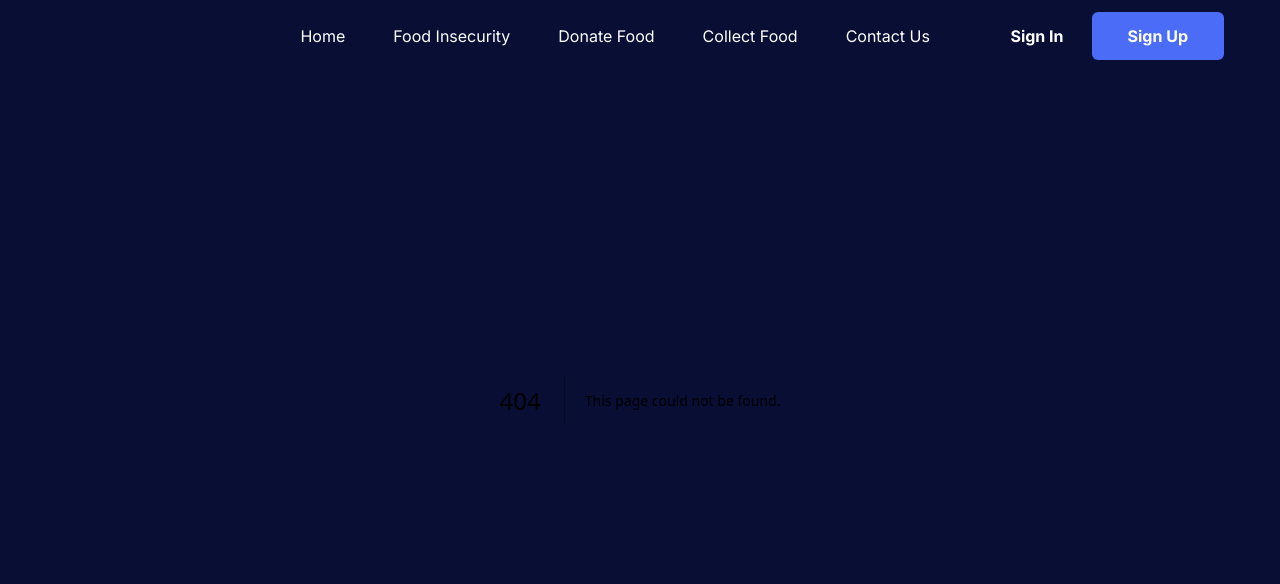
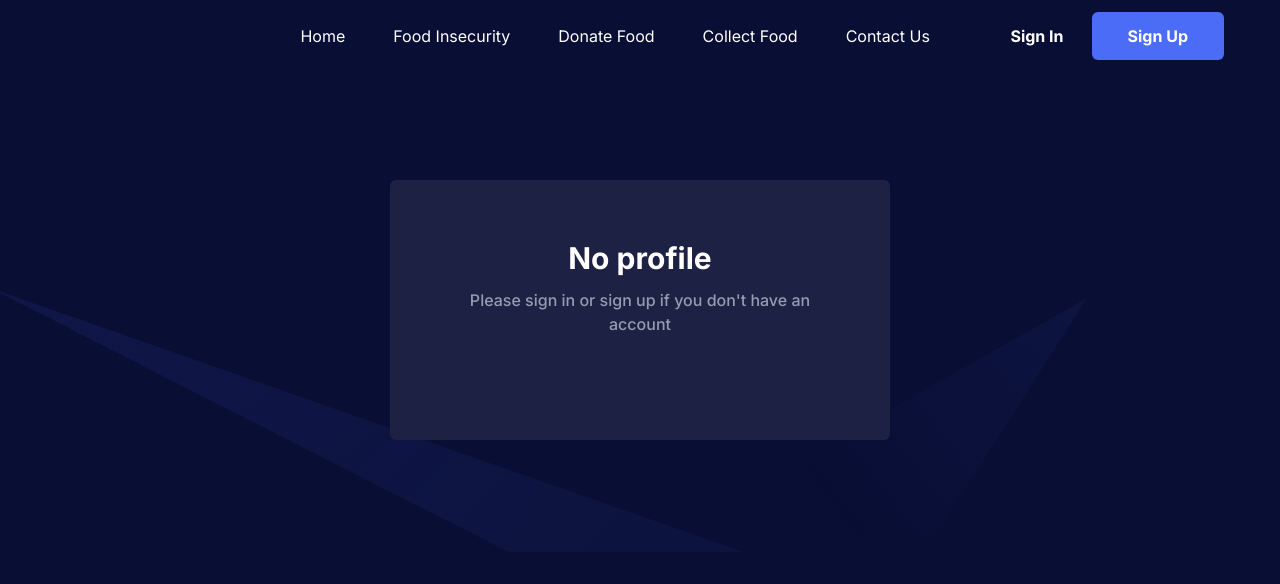
Before and after one commit to Joyceptt/fyp, a Next.js app: page /profile in a window 1280 px wide. Before the commit this address had no page. Shown: the top 584 px of the page. Built offline with nearby package versions, Linux system fonts and the light colour scheme.

Commit message:
feat: add signin/signup and profile page

```diff
--- a/app/collect-food/page.tsx
+++ b/app/collect-food/page.tsx
@@ -19,6 +19,7 @@ export interface CollectiblesProps {
 }
 
 const Collectible = ({ items, index } : { items : CollectiblesProps, index: number }) => {
+
   return (
     <Collapse
       title={items.location}
@@ -29,7 +30,7 @@ const Collectible = ({ items, index } : { items : CollectiblesProps, index: numb
         {items.items ? items.items.map((item, idx) => (
           <div key={idx} className="mr-2 max-w-xs bg-white border border-gray-200 rounded-lg shadow dark:bg-gray-800 dark:border-gray-700 ">
             <a>
-              <Image className="rounded-t-lg" src={item.image} alt="" height={200} width={385} style={{height: 200}} />
+              <Image className="rounded-t-lg" src={item.image ?? "/images/food/stock_food.avif"} alt="" height={200} width={385} style={{height: 200}} />
             </a>
             <div className="p-5">
               <a href="#">
--- /dev/null
+++ b/app/profile/page.tsx
@@ -0,0 +1,86 @@
+'use client'
+import { useContext } from "react";
+import { UserContext } from "../providers";
+
+const ProfilePage = () => {
+  const { user } = useContext(UserContext);
+
+  return (<>
+    <section className="relative z-10 overflow-hidden pt-36 pb-16 md:pb-20 lg:pt-[180px] lg:pb-28">
+      <div className="container">
+        <div className="-mx-4 flex flex-wrap">
+          <div className="w-full px-4">
+            <div className="mx-auto max-w-[500px] rounded-md bg-primary bg-opacity-5 py-10 px-6 dark:bg-dark sm:p-[60px]">
+              <h3 className="mb-3 text-center text-2xl font-bold text-black dark:text-white sm:text-3xl">
+                {user ? user.name : "No profile"}
+              </h3>
+              <p className="mb-11 text-center text-base font-medium text-body-color">
+                {user ? user.email : "Please sign in or sign up if you don't have an account"}
+              </p>
+            </div>
+          </div>
+        </div>
+      </div>
+      <div className="absolute top-0 left-0 z-[-1]">
+        <svg
+          width="1440"
+          height="969"
+          viewBox="0 0 1440 969"
+          fill="none"
+          xmlns="http://www.w3.org/2000/svg"
+        >
+          <mask
+            id="mask0_95:1005"
+            style={{ maskType: "alpha" }}
+            maskUnits="userSpaceOnUse"
+            x="0"
+            y="0"
+            width="1440"
+            height="969"
+          >
+            <rect width="1440" height="969" fill="#090E34" />
+          </mask>
+          <g mask="url(#mask0_95:1005)">
+            <path
+              opacity="0.1"
+              d="M1086.96 297.978L632.959 554.978L935.625 535.926L1086.96 297.978Z"
+              fill="url(#paint0_linear_95:1005)"
+            />
+            <path
+              opacity="0.1"
+              d="M1324.5 755.5L1450 687V886.5L1324.5 967.5L-10 288L1324.5 755.5Z"
+              fill="url(#paint1_linear_95:1005)"
+            />
+          </g>
+          <defs>
+            <linearGradient
+              id="paint0_linear_95:1005"
+              x1="1178.4"
+              y1="151.853"
+              x2="780.959"
+              y2="453.581"
+              gradientUnits="userSpaceOnUse"
+            >
+              <stop stopColor="#4A6CF7" />
+              <stop offset="1" stopColor="#4A6CF7" stopOpacity="0" />
+            </linearGradient>
+            <linearGradient
+              id="paint1_linear_95:1005"
+              x1="160.5"
+              y1="220"
+              x2="1099.45"
+              y2="1192.04"
+              gradientUnits="userSpaceOnUse"
+            >
+              <stop stopColor="#4A6CF7" />
+              <stop offset="1" stopColor="#4A6CF7" stopOpacity="0" />
+            </linearGradient>
+          </defs>
+        </svg>
+      </div>
+    </section>
+  </>
+);
+};
+
+export default ProfilePage;
--- a/app/providers.tsx
+++ b/app/providers.tsx
@@ -1,11 +1,25 @@
 "use client";
 
 import { ThemeProvider } from "next-themes";
+import { createContext, useState } from "react";
+
+interface User {
+  name: string;
+  email: string;
+};
+
+interface UserContextType {
+  user: User | null;
+  setUser: React.Dispatch<React.SetStateAction<User | null>>;
+}
+
+export const UserContext = createContext<UserContextType>({user: null, setUser: () => {}});
 
 export function Providers({ children }: { children: React.ReactNode }) {
+  const [user, setUser] = useState<User | null>(null);
   return (
     <ThemeProvider attribute="class" enableSystem={false} defaultTheme="dark">
-      {children}
+      <UserContext.Provider value={{user: user, setUser}}>{children}</UserContext.Provider>
     </ThemeProvider>
   );
 }
--- a/app/signin/page.tsx
+++ b/app/signin/page.tsx
@@ -1,7 +1,54 @@
+'use client'
 import Link from "next/link";
+import Cookies from "js-cookie"
+import { useContext, useState } from "react";
+import { useRouter } from "next/navigation";
+import { BeatLoader } from "react-spinners";
+import { UserContext } from "../providers";
 
 // Sign in Page
 const SigninPage = () => {
+  const router = useRouter();
+  const {setUser} = useContext(UserContext);
+  const [isLoading, setIsLoading] = useState<boolean>(false); // add loading state
+  const [isError, setIsError] = useState<boolean>(false);
+
+  const signIn = async (email: string, password: string) => {
+    const response = await fetch("/api/auth/signin", {
+      method: "POST",
+      headers: {
+        "Content-Type": "application/json",
+      },
+      body: JSON.stringify({ email, password }),
+    });
+
+    const data = await response.json();
+    setIsLoading(false);
+    if (response.status === 200) {
+      setIsError(false);
+      Cookies.set("token", `${data.name}:${data.email}`, { expires: 2 });
+      setUser({name: data.name, email: data.email});
+      setTimeout(() => {
+        router.push("/");
+      });
+    } else {
+      setIsError(true);
+      alert("Invalid email or password")
+    }
+  }
+
+  const handleSubmit = async (e) => {
+    setIsLoading(true);
+    e.preventDefault();
+    const form = e.target;
+    const formFields = form.elements;
+    const body = {
+      email: formFields.email.value,
+      password: formFields.password.value,
+    }
+    await signIn(body.email, body.password);
+  }
+
   return (
     <>
       <section className="relative z-10 overflow-hidden pt-36 pb-16 md:pb-20 lg:pt-[180px] lg:pb-28">
@@ -15,50 +62,15 @@ const SigninPage = () => {
                 <p className="mb-11 text-center text-base font-medium text-body-color">
                   Login to your account for a faster checkout.
                 </p>
-                {/* <button className="mb-6 flex w-full items-center justify-center rounded-md bg-white p-3 text-base font-medium text-body-color shadow-one hover:text-primary dark:bg-[#242B51] dark:text-body-color dark:shadow-signUp dark:hover:text-white">
-                  <span className="mr-3">
-                    <svg
-                      width="20"
-                      height="20"
-                      viewBox="0 0 20 20"
-                      fill="none"
-                      xmlns="http://www.w3.org/2000/svg"
-                    >
-                      <g clip-path="url(#clip0_95:967)">
-                        <path
-                          d="M20.0001 10.2216C20.0122 9.53416 19.9397 8.84776 19.7844 8.17725H10.2042V11.8883H15.8277C15.7211 12.539 15.4814 13.1618 15.1229 13.7194C14.7644 14.2769 14.2946 14.7577 13.7416 15.1327L13.722 15.257L16.7512 17.5567L16.961 17.5772C18.8883 15.8328 19.9997 13.266 19.9997 10.2216"
-                          fill="#4285F4"
-                        />
-                        <path
-                          d="M10.2042 20.0001C12.9592 20.0001 15.2721 19.1111 16.9616 17.5778L13.7416 15.1332C12.88 15.7223 11.7235 16.1334 10.2042 16.1334C8.91385 16.126 7.65863 15.7206 6.61663 14.9747C5.57464 14.2287 4.79879 13.1802 4.39915 11.9778L4.27957 11.9878L1.12973 14.3766L1.08856 14.4888C1.93689 16.1457 3.23879 17.5387 4.84869 18.512C6.45859 19.4852 8.31301 20.0005 10.2046 20.0001"
-                          fill="#34A853"
-                        />
-                        <path
-                          d="M4.39911 11.9777C4.17592 11.3411 4.06075 10.673 4.05819 9.99996C4.0623 9.32799 4.17322 8.66075 4.38696 8.02225L4.38127 7.88968L1.19282 5.4624L1.08852 5.51101C0.372885 6.90343 0.00012207 8.4408 0.00012207 9.99987C0.00012207 11.5589 0.372885 13.0963 1.08852 14.4887L4.39911 11.9777Z"
-                          fill="#FBBC05"
-                        />
-                        <path
-                          d="M10.2042 3.86663C11.6663 3.84438 13.0804 4.37803 14.1498 5.35558L17.0296 2.59996C15.1826 0.901848 12.7366 -0.0298855 10.2042 -3.6784e-05C8.3126 -0.000477834 6.45819 0.514732 4.8483 1.48798C3.2384 2.46124 1.93649 3.85416 1.08813 5.51101L4.38775 8.02225C4.79132 6.82005 5.56974 5.77231 6.61327 5.02675C7.6568 4.28118 8.91279 3.87541 10.2042 3.86663Z"
-                          fill="#EB4335"
-                        />
-                      </g>
-                      <defs>
-                        <clipPath id="clip0_95:967">
-                          <rect width="20" height="20" fill="white" />
-                        </clipPath>
-                      </defs>
-                    </svg>
-                  </span>
-                  Sign in with Google
-                </button> */}
-                {/* <div className="mb-8 flex items-center justify-center">
-                  <span className="hidden h-[1px] w-full max-w-[70px] bg-body-color sm:block"></span>
-                  <p className="w-full px-5 text-center text-base font-medium text-body-color">
-                    Or, sign in with your email
-                  </p>
-                  <span className="hidden h-[1px] w-full max-w-[70px] bg-body-color sm:block"></span>
-                </div> */}
-                <form>
+                {isLoading ? (
+                  <div>
+                    <div className="sweet-loading flex justify-center items-center h-72">
+                      <BeatLoader color={"#123abc"} loading={isLoading} size={15} />
+                    </div>
+                  </div>
+                  )
+                  : (
+                  <form onSubmit={handleSubmit}>
                     <div className="mb-8">
                       <label
                         htmlFor="email"
@@ -70,7 +82,7 @@ const SigninPage = () => {
                         type="email"
                         name="email"
                         placeholder="Enter your Email"
-                      className="w-full rounded-md border border-transparent py-3 px-6 text-base text-body-color placeholder-body-color shadow-one outline-none focus:border-primary focus-visible:shadow-none dark:bg-[#242B51] dark:shadow-signUp"
+                        className={`w-full rounded-md border border-transparent py-3 px-6 text-base text-body-color placeholder-body-color shadow-one outline-none focus:border-primary focus-visible:shadow-none dark:bg-[#242B51] dark:shadow-signUp ${isError ? 'border-red-500' : ''}`}
                       />
                     </div>
                     <div className="mb-8">
@@ -84,7 +96,7 @@ const SigninPage = () => {
                         type="password"
                         name="password"
                         placeholder="Enter your Password"
-                      className="w-full rounded-md border border-transparent py-3 px-6 text-base text-body-color placeholder-body-color shadow-one outline-none focus:border-primary focus-visible:shadow-none dark:bg-[#242B51] dark:shadow-signUp"
+                        className={`w-full rounded-md border border-transparent py-3 px-6 text-base text-body-color placeholder-body-color shadow-one outline-none focus:border-primary focus-visible:shadow-none dark:bg-[#242B51] dark:shadow-signUp ${isError ? 'border-red-500' : ''}`}
                       />
                     </div>
                     <div className="mb-8 flex flex-col justify-between sm:flex-row sm:items-center">
@@ -136,6 +148,8 @@ const SigninPage = () => {
                       </button>
                     </div>
                   </form>
+                  )
+                }
                 <p className="text-center text-base font-medium text-body-color">
                   Don’t you have an account?
                   <Link href="/signup" className="text-primary hover:underline">
--- a/components/Donate/index.tsx
+++ b/components/Donate/index.tsx
@@ -42,7 +42,6 @@ const Donate = ({ router }) => {
     e.preventDefault();
     const form = e.target;
     const formFields = form.elements;
-    console.log("Hello")
     const data = {
       name: formFields.name.value,
       email: formFields.email.value,
--- a/components/Header/index.tsx
+++ b/components/Header/index.tsx
@@ -1,13 +1,15 @@
 "use client";
-import Image from "next/image";
+import { Menu } from "@/types/menu";
 import Link from "next/link";
-import { useEffect, useState } from "react";
-import ThemeToggler from "./ThemeToggler";
-import menuData from "./menuData";
+import { useEffect, useState, useContext } from "react";
+// import ThemeToggler from "./ThemeToggler";
+import Cookies from "js-cookie"
+import { UserContext } from "@/app/providers";
 
 const Header = () => {
   // Navbar toggle
-  const [navbarOpen, setNavbarOpen] = useState(false);
+  const [navbarOpen, setNavbarOpen] = useState<boolean>(false);
+  const [isLoggedIn, setIsLoggedIn] = useState<boolean>(false); // add loading state
   const navbarToggleHandler = () => {
     setNavbarOpen(!navbarOpen);
   };
@@ -21,6 +23,7 @@ const Header = () => {
       setSticky(false);
     }
   };
+
   useEffect(() => {
     window.addEventListener("scroll", handleStickyNavbar);
   });
@@ -34,6 +37,47 @@ const Header = () => {
       setOpenIndex(index);
     }
   };
+
+  const {user, setUser} = useContext(UserContext);
+
+  const handleLogout = () => {
+    Cookies.remove("token");
+    setIsLoggedIn(false);
+    setUser(null);
+  }
+
+  const menuData: Menu[] = [
+    {
+      id: 1,
+      title: "Home",
+      path: "/",
+      newTab: false,
+    },
+    {
+      id: 2,
+      title: "Food Insecurity",
+      path: "/food-insecurity",
+      newTab: false,
+    },
+    {
+      id: 33,
+      title: "Donate Food",
+      path: user ? "/donate-food" : "/signin",
+      newTab: false,
+    },
+    {
+      id: 3,
+      title: "Collect Food",
+      path: user ? "/collect-food" : "/signin",
+      newTab: false,
+    },
+    {
+      id: 4,
+      title: "Contact Us",
+      path: "/contact",
+      newTab: false,
+    },
+  ];
 
   return (
     <>
@@ -135,7 +179,27 @@ const Header = () => {
                   </ul>
                 </nav>
               </div>
+
               <div className="flex items-center justify-end pr-16 lg:pr-0">
+              {user ? (
+                <>
+                  <button
+                    onClick={handleLogout}
+                    className="ease-in-up hidden rounded-md bg-primary py-3 px-8 text-base font-bold text-white transition duration-300 hover:bg-opacity-90 hover:shadow-signUp md:block md:px-9 lg:px-6 xl:px-9"
+                  >
+                    Sign Out
+                  </button>
+                  <Link
+                    href="/profile"
+                    className="hidden py-3 px-7 text-base font-bold text-dark hover:opacity-70 dark:text-white md:block"
+                  >
+                    {user?.name}
+                  </Link>
+                </>
+
+              ) : (
+                <>
+
                 <Link
                   href="/signin"
                   className="hidden py-3 px-7 text-base font-bold text-dark hover:opacity-70 dark:text-white md:block"
@@ -151,6 +215,8 @@ const Header = () => {
                 {/* <div>
                   <ThemeToggler />
                 </div> */}
+                 </>
+              )}
               </div>
             </div>
           </div>
--- a/package.json
+++ b/package.json
@@ -16,6 +16,7 @@
     "eslint": "8.33.0",
     "eslint-config-next": "13.1.6",
     "formidable": "^3.5.0",
+    "js-cookie": "^3.0.5",
     "mongodb": "^5.7.0",
     "next": "13.3.2-canary.6",
     "next-themes": "^0.2.1",
--- /dev/null
+++ b/pages/api/auth/signin.ts
@@ -0,0 +1,33 @@
+import { NextApiRequest, NextApiResponse } from "next";
+import client from "../../utils/driver";
+
+export default async function handler(req: NextApiRequest, res: NextApiResponse) {
+  if (req.method !== "POST") {
+    return res.status(405).json({ error: "Method not allowed" });
+  }
+  // console.log("A")
+  const { email, password } = req.body;
+
+  if (!email || !password) {
+    return res.status(400).json({ error: "Missing email or password" });
+  }
+  // console.log("B")
+  const db = client.db("mydatabase");
+  // console.log("C")
+  const users = db.collection("users");
+  // console.log("D", email, password)
+  const user = await users.findOne({ email, password });
+  // console.log("Done", user)
+  if (!user) {
+    return res.status(401).json({ error: "Invalid email or password" });
+  }
+  console.log("Reached here")
+  return res.status(200).json(
+    {
+      message: "Sign in successful",
+      email: user.email,
+      name: user.name,
+      token: "fyp",
+    }
+  );
+}
--- /dev/null
+++ b/pages/api/auth/signup.ts
@@ -0,0 +1,34 @@
+import { NextApiRequest, NextApiResponse } from "next";
+import client from "../../utils/driver";
+
+
+export default async function handler(req: NextApiRequest, res: NextApiResponse) {
+    if (req.method !== "POST") {
+        return res.status(405).json({ error: "Method not allowed" });
+    }
+
+    const { name, email, password } = req.body;
+
+    if (!name || !email || !password) {
+        return res.status(400).json({ error: "Missing name, email or password" });
+    }
+
+    setTimeout(async () => {
+        const db = client.db("mydatabase");
+        const users = db.collection("users");
+
+        const existing = await users.findOne({ email: email});
+
+        if (existing) {
+            return res.status(400).json({ error: "Email already exists" });
+        }
+
+        try {
+             await users.insertOne({ name, email, password });
+        } catch (err) {
+            return res.status(500).json({ error: `Internal server error ${err}` });
+        }
+
+        return res.status(200).json({ message: "Sign up successful", email, name, token: "fyp" });
+    }, 2000);
+}
```
Also changed, not shown: public/images/food/stock_food.avif (added), 1 other file (tests, documents, lock files or other folders). Lines whose indentation alone changed are shown as unchanged.
